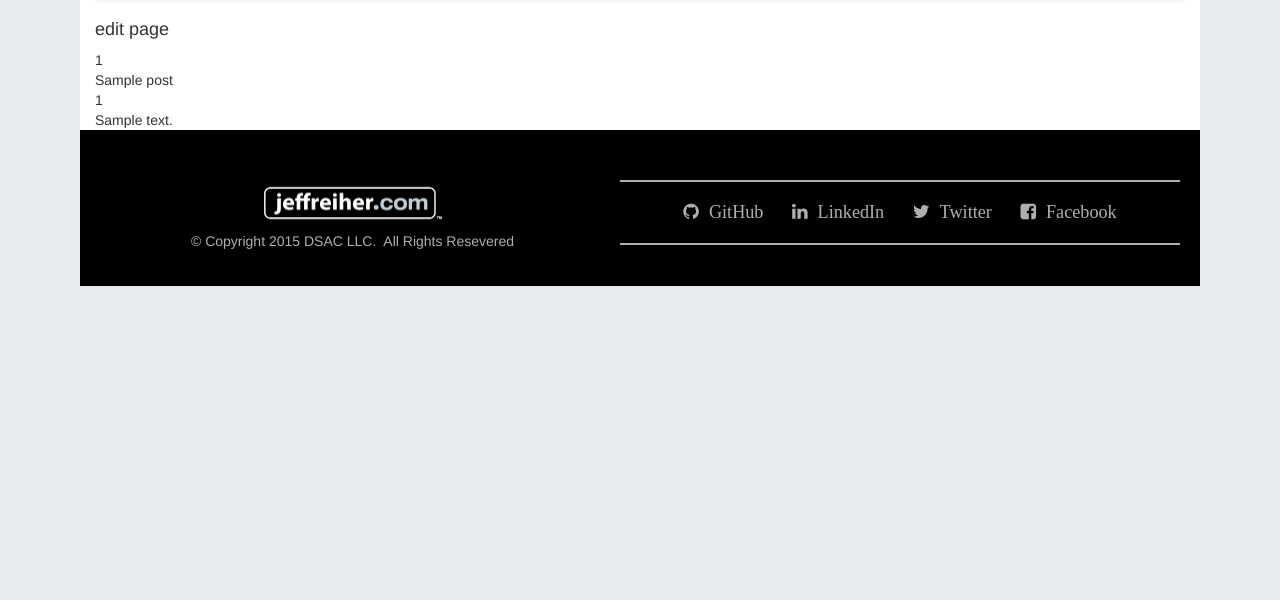
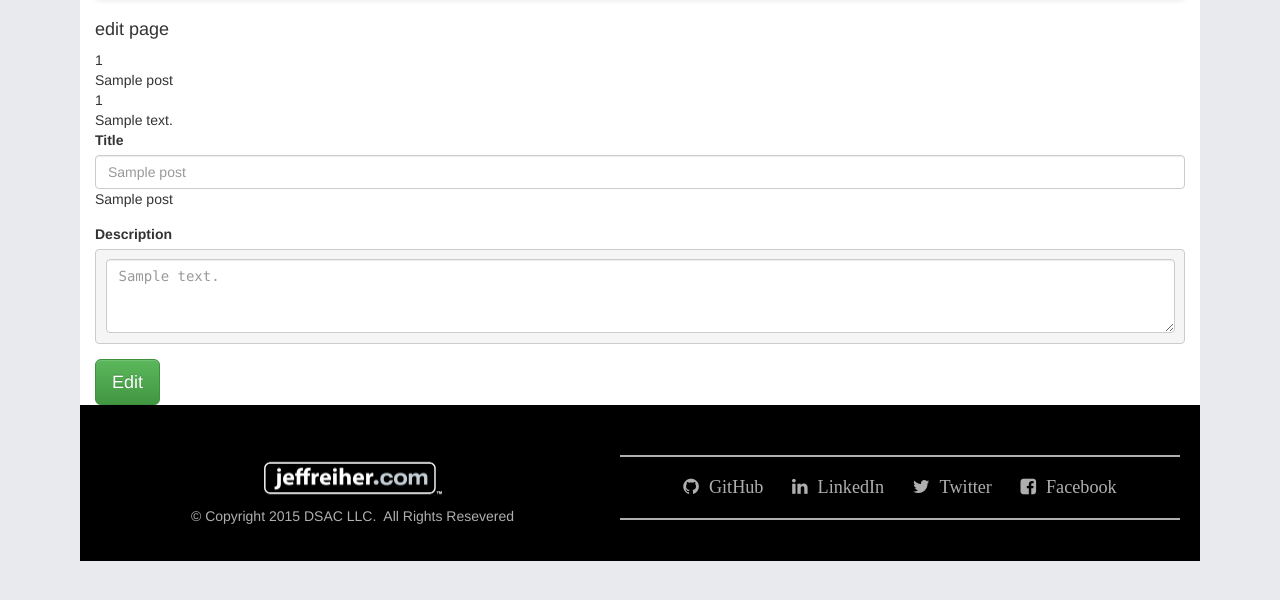
Before and after one commit to jreiher2003/jeff-heroku, a Flask app: page /blog/1/1/edit/ in a window 1280 px wide. Shown: the part 52-652 px from the top of the page. Run offline with Flask 2, Linux system fonts and the light colour scheme; tables that the repository leaves empty hold one stand-in row (values such as "Sample post"); some libraries are stand-ins or nearby versions.

Commit message:
Update edit function to edit a post

```diff
--- a/app/templates/create-post.html
+++ b/app/templates/create-post.html
@@ -2,7 +2,7 @@
 
 {% block section %}
 
-<form class="form-message" role="form" method="post" action="" }}>
+<form class="form-message" role="form" method="post" action="">
 	{{ form.csrf_token }}
 
 	<div class="form-group">
--- a/app/templates/edit-post.html
+++ b/app/templates/edit-post.html
@@ -7,4 +7,42 @@
 	{{ editpost.author_id }}<br>
 	{{ editpost.description }}
 
+
+<form class="form-message" role="form" method="post" action="" }}>
+	{{ form.csrf_token }}
+
+	<div class="form-group">
+		<label for="title">Title</label>
+
+		<!-- {{ form.title(class="form-control", placeholder="edit title") }} -->
+		<input name="title" type="text" placeholder="{{ editpost.title }}" class="form-control">
+
+		{{ editpost.title }}
+	</div>
+
+	<span class="error bg-danger">
+		{% if form.title.errors %}
+		{% for error in form.title.errors %}
+		<div class="bg-danger">{{ error }}</div>
+		{% endfor %}
+		{% endif %}
+	</span>
+
+	<div class="form-group">
+		<label for="description">Description</label>
+		<!-- <pre> {{ form.description(class="form-control", rows="5", placeholder="edit description") }}</pre> -->
+		<pre><textarea name="description" type="text" placeholder="{{ editpost.description }}" class="form-control" rows="3"></textarea></pre>
+	</div>
+
+	<span class="error bg-danger">
+		{% if form.description.errors %}
+		{% for error in form.description.errors %}
+		<div class="bg-danger">{{ error }}</div>
+		{% endfor %}
+		{% endif %}
+	</span>
+
+	<button class="btn btn-lg btn-success" type="submit">Edit</button>
+</form>
+
 {% endblock %}
--- a/app/views.py
+++ b/app/views.py
@@ -38,10 +38,22 @@ def newBlogPost(author_id):
     return render_template('create-post.html', form=form, error=error)
 
 
-@app.route("/blog/<int:author_id>/<int:blog_id>/edit/")
+@app.route("/blog/<int:author_id>/<int:blog_id>/edit/", methods=["GET","POST"])
 def editBlogPost(author_id, blog_id):
+    error = None
     editpost = db.session.query(BlogPost).filter_by(id=blog_id).one()
-    return render_template('edit-post.html', editpost=editpost)
+    form = MessageForm(request.form)
+    if request.method == "GET":
+        return render_template('edit-post.html', editpost=editpost, form=form, error=error)
+
+    if request.method == "POST":
+        editpost.title = request.form['title']
+        editpost.description = request.form['description']
+        db.session.add(editpost)
+        db.session.commit()
+        flash("Post successfully edited", "success")
+        return redirect(url_for('blog'))
+
 
 
 @app.route("/blog/<int:author_id>/<int:blog_id>/delete/")
```
